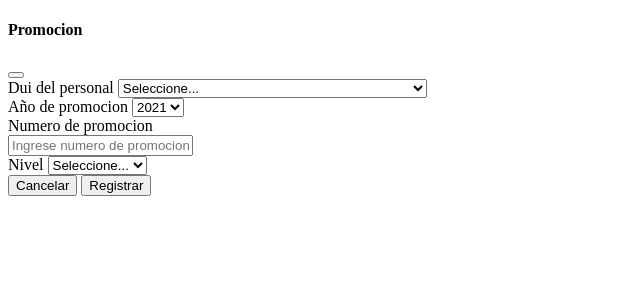
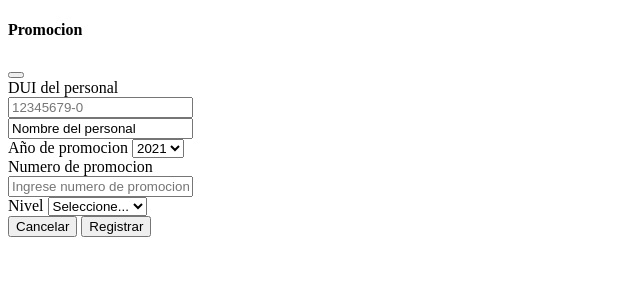
Before and after one commit to JosDCZ/Plantilla-Maze, a PHP site: page /modal/modal_promocion.php in a window 1280 px wide. Shown: the top 300 px of the page, without its empty margins (0-640 px from the left). Run offline with PHP 8.4, Linux system fonts and the light colour scheme.

Commit message:
Cambiando combo por input text en dui

```diff
--- a/PlantillaVacia/views/modal/modal_promocion.php
+++ b/PlantillaVacia/views/modal/modal_promocion.php
@@ -16,16 +16,17 @@
                         <div class="col-md-6 col-12">
 
                             <div class="form-group has-icon-left">
-                                <label for="Id-icon">Dui del personal</label>
-                                <select class="choices form-select">
+                                            <label for="Apellido-icon">DUI del personal</label>
+                                            <div class="position-relative">
+                                                <input type="text" class="form-control" placeholder="12345679-0" id="Apellido-icon">
+                                                <div class="form-control-icon">
+                                                    <i class="bi bi-credit-card-2-front"></i>
+                                                </div>
 
-                                    <option value="square">Seleccione...</option>
-                                    <option value="square">[05580999-7]JUAN ANTONIO QUESADA</option>
-                                    <option value="rectangle">[05580339-1] RIGOBERTO JOSUE GONZALES</option>
-                                    <option value="rombo">[03580000-3] MAXIMILIANO PONCE DE LEON</option>
-
-                                </select>
-                            </div>
+                                            </div>
+                                            <!-- aqui se obtendia el nombre del policia atravez de su dui -->
+                                            <input type="text" readonly="readonly" class="form-control" value="Nombre del personal" id="Apellido-icon">
+                                        </div>
                             <?php
                                 $cont = date('Y');
                             ?>
```
Also changed, not shown: PlantillaVacia/views/modal/modal_enfermedad.php (+10 -9 lines), PlantillaVacia/views/modal/modal_oni.php (+13 -1 lines).
